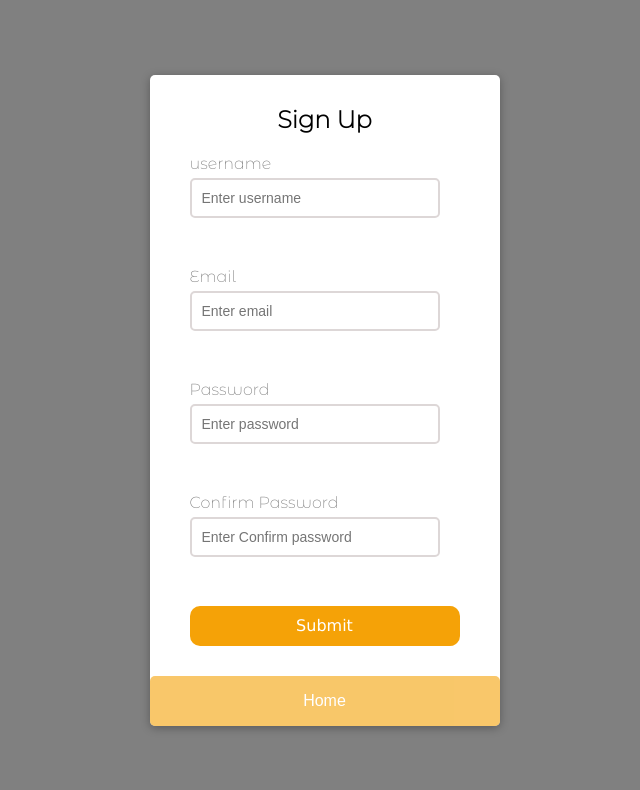
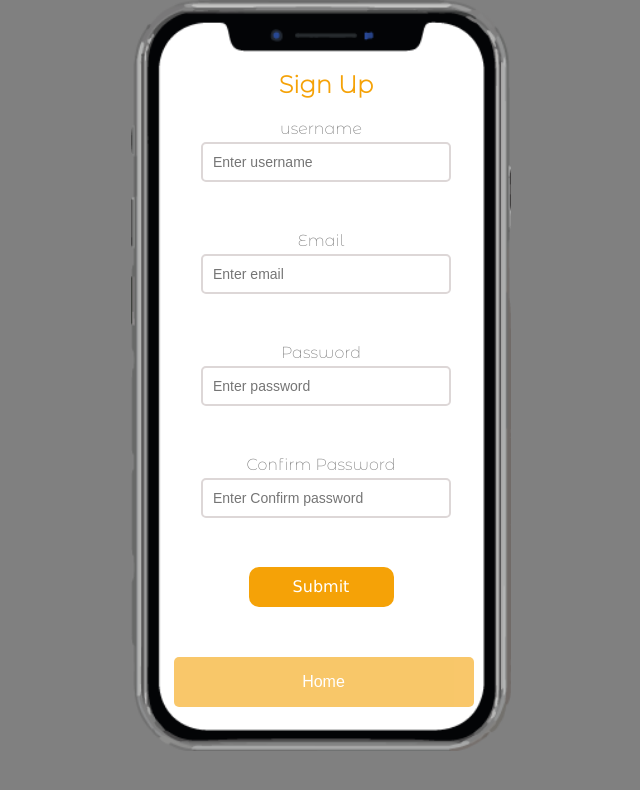
Before and after one commit to MohammadShayan1/JavascriptProjects, a plain HTML site: page project1/Index.html in a window 1280 px wide. Shown: the whole page, without its empty margins (309-949 px from the left). Drawn offline with Linux system fonts and the light colour scheme.

Commit message:
div changes and home page created

```diff
--- a/project1/Index.html
+++ b/project1/Index.html
@@ -8,7 +8,7 @@
     <title>HTML Form</title>
 </head>
 <body>
-    <div class="container">
+        <div class="centered">
             <form id="form" class="form">
                 <h2>Sign Up</h2>
             <div class="form-control">
--- a/project1/style.css
+++ b/project1/style.css
@@ -21,22 +21,15 @@ body {
   background-color: gray;
 }
 
-.container {
-
-  background-color: #ffffff;
-  border-radius: 5px;
-  box-shadow: 0 2px 10px #0000004d;
-  width: 350px;
-  margin-right: 13px;
-}
-
 h2 {
   text-align: center;
-  margin: 0 0 20px;
+  margin: 0 10 20px;
+  padding-right: 40px;
 }
 
 .form {
-  padding: 30px 40px;
+  padding: 50px 40px;
+  padding-left: 70px;
 }
 .form-control {
   margin-bottom: 10px;
@@ -47,7 +40,8 @@ h2 {
 .form-control label {
   color: #777;
   display: block;
-  margin-bottom: 5px;
+  margin-bottom: 4px;
+  padding-right: 50px;
 }
 
 .form-control input {
@@ -82,7 +76,8 @@ h2 {
   font-size: 16px;
   align-items: center;
   border-radius: 10px;
-  width: 100%;
+  margin-right: 50px;
+  width: 50%;
   height: 40px;
   font-family: "Lucida Sans", "Lucida Sans Regular", "Lucida Grande",
     "Lucida Sans Unicode", Geneva, Verdana, sans-serif;
@@ -95,11 +90,12 @@ h2 {
   padding: 16px 32px;
   text-align: center;
   font-size: 16px;
-  margin: 0px 0px;
+  margin-left: 0px;
+  margin-right: 15px;
   opacity: 0.6;
   border-radius: 5px;
   transition: 0.3s;
-  width: 100%;
+  width: 75%;
 }
 .home:hover {opacity: 1}
 
@@ -116,3 +112,18 @@ button:hover {
   color: white;
   box-shadow: 0 12px 16px 0 #0000003d, 0 17px 50px 0 #00000030;
 }
+.centered {
+  height: 800px;
+  width: 400px;
+  margin-right: 13px;
+  position: relative;
+  text-align: center;
+  color: #f5a207;
+  position: absolute;
+  top: 50%;
+  left: 50%;
+  transform: translate(-50%, -50%);
+  background-image: url("Untitled-1.png");
+  background-repeat: no-repeat;
+  background-size: 95%
+}
```
Also changed, not shown: project1/home.html (added, +12 -0 lines), project1/Untitled-1.png (added). Lines whose indentation alone changed are shown as unchanged.
